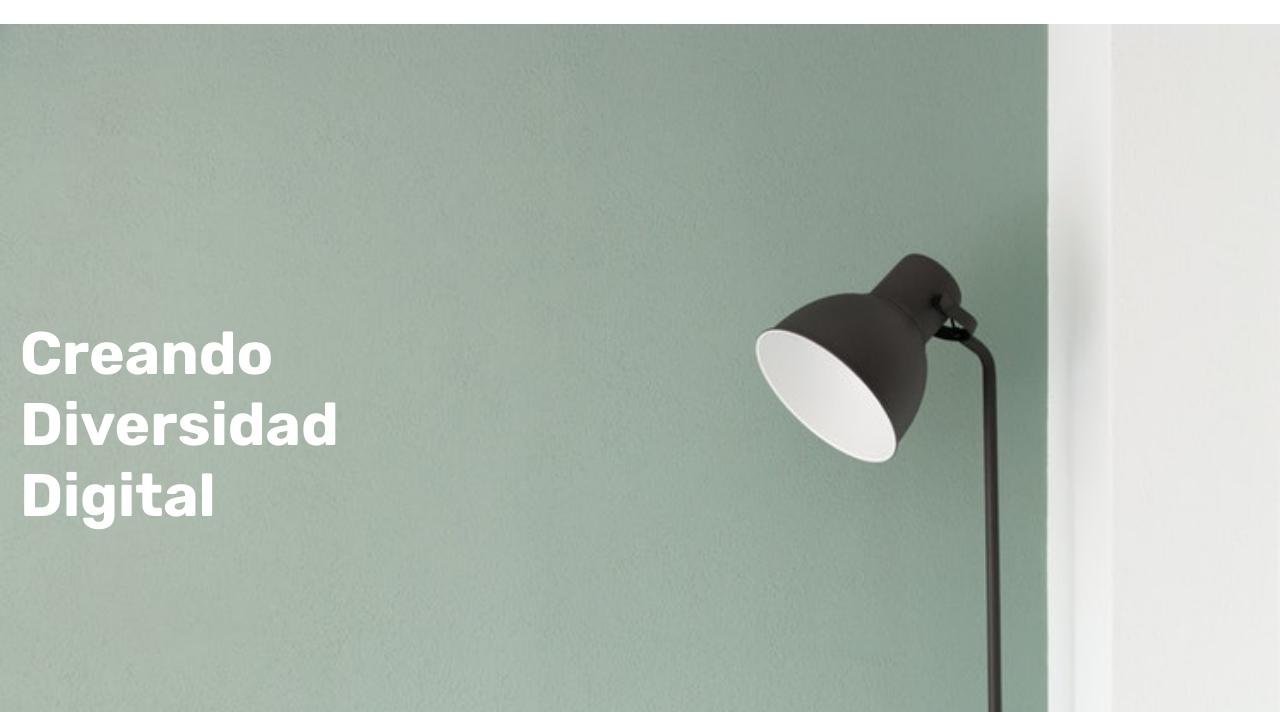
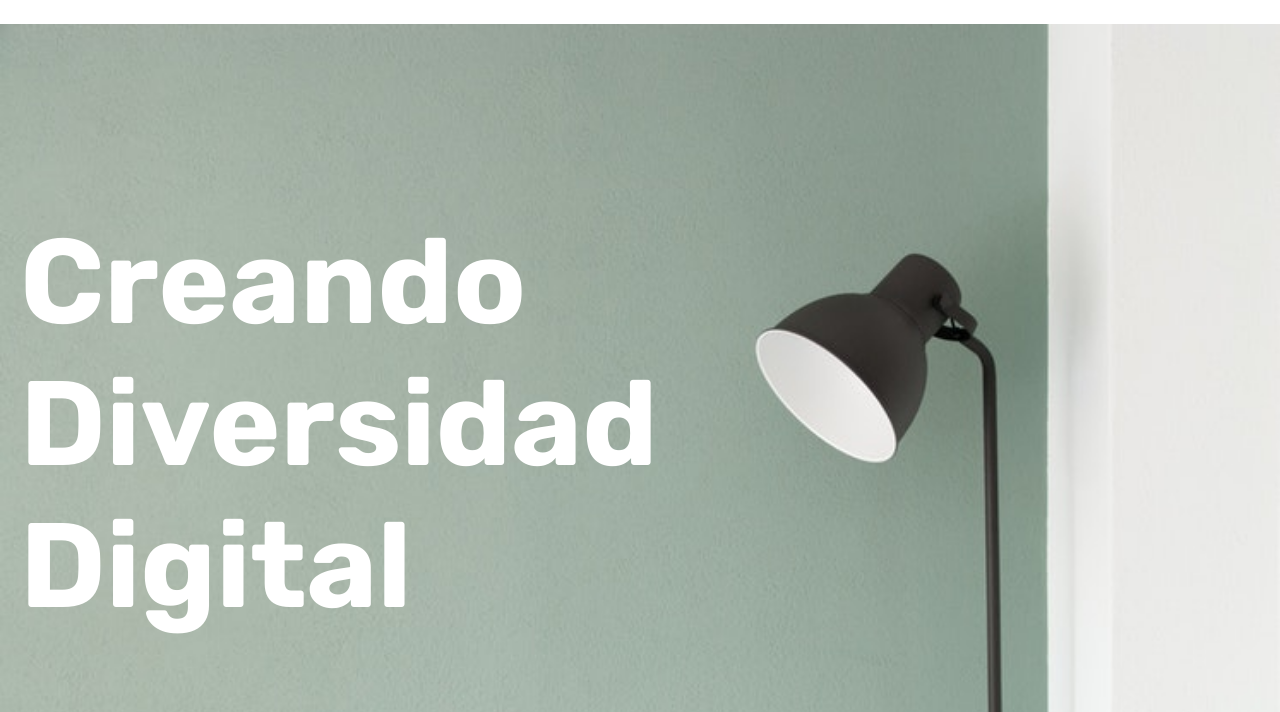
Before and after one commit to palomaviolin/html-css__exercise-2__disneyworld, a website: page docs/index.html in a window 1280 px wide. Shown: the part 88-800 px from the top of the page. Drawn offline with nearby package versions, Linux system fonts and the light colour scheme; files that its build step writes are made by us from their sources.

Commit message:
Font-size responsive

```diff
--- a/_src/assets/scss/main.scss
+++ b/_src/assets/scss/main.scss
@@ -100,6 +100,10 @@ a:hover:before {
     padding-left: 30px;
     padding-right: 30px;
   }
+
+  .main {
+    font-size: 60px;
+  }
 }
 
 @media all and (min-width: 1024px) {
```
